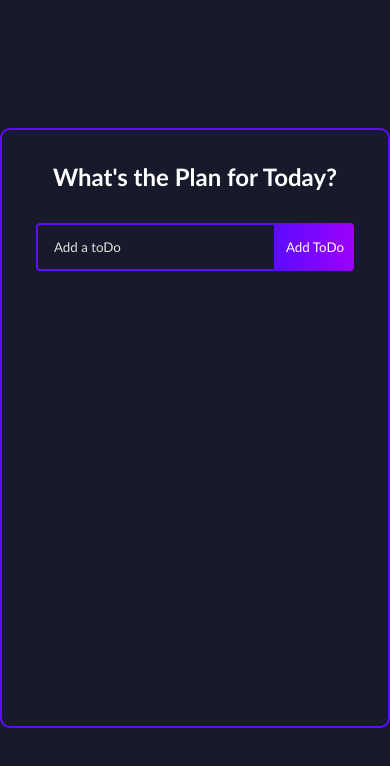
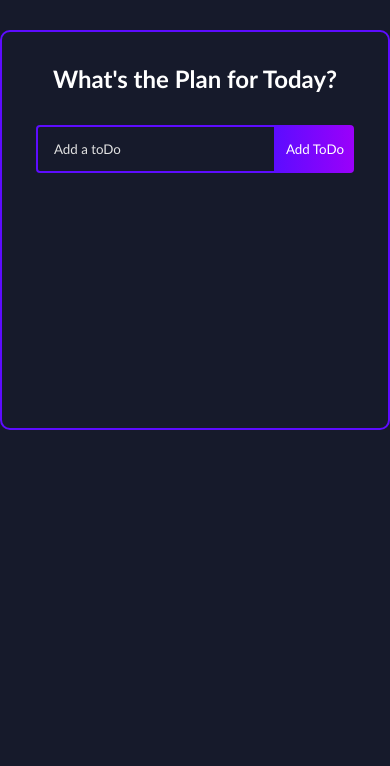
Before and after one commit to noleynik29/React_toDo-List, a React (Create React App) app: page / in a window 390 px wide. Shown: the top 766 px of the page. Built offline with nearby package versions, Linux system fonts and the light colour scheme.

Commit message:
adaptive fixes

```diff
--- a/src/App.css
+++ b/src/App.css
@@ -26,7 +26,7 @@
     min-height: 600px;
     background: #161a2b;
     text-align: center;
-    margin: 128px 64px;
+    margin: 80px 64px;
     border: 2px solid #5d0cff;
     border-radius: 10px;
     padding-bottom: 32px;
@@ -166,11 +166,19 @@
     opacity: 0.6;
   }
 
+  @media screen and (max-width:650px){
+    .toDo-App{
+      min-height: 500px;
+      margin: 50px 64px;
+    }
+  }
+
   @media screen and (max-width:500px) {
 
     .toDo-App{
       width: 100%;
-      margin: 128px 0;
+      min-height: 400px;
+      margin: 30px 0;
     }
 
     .toDo-input{
```
